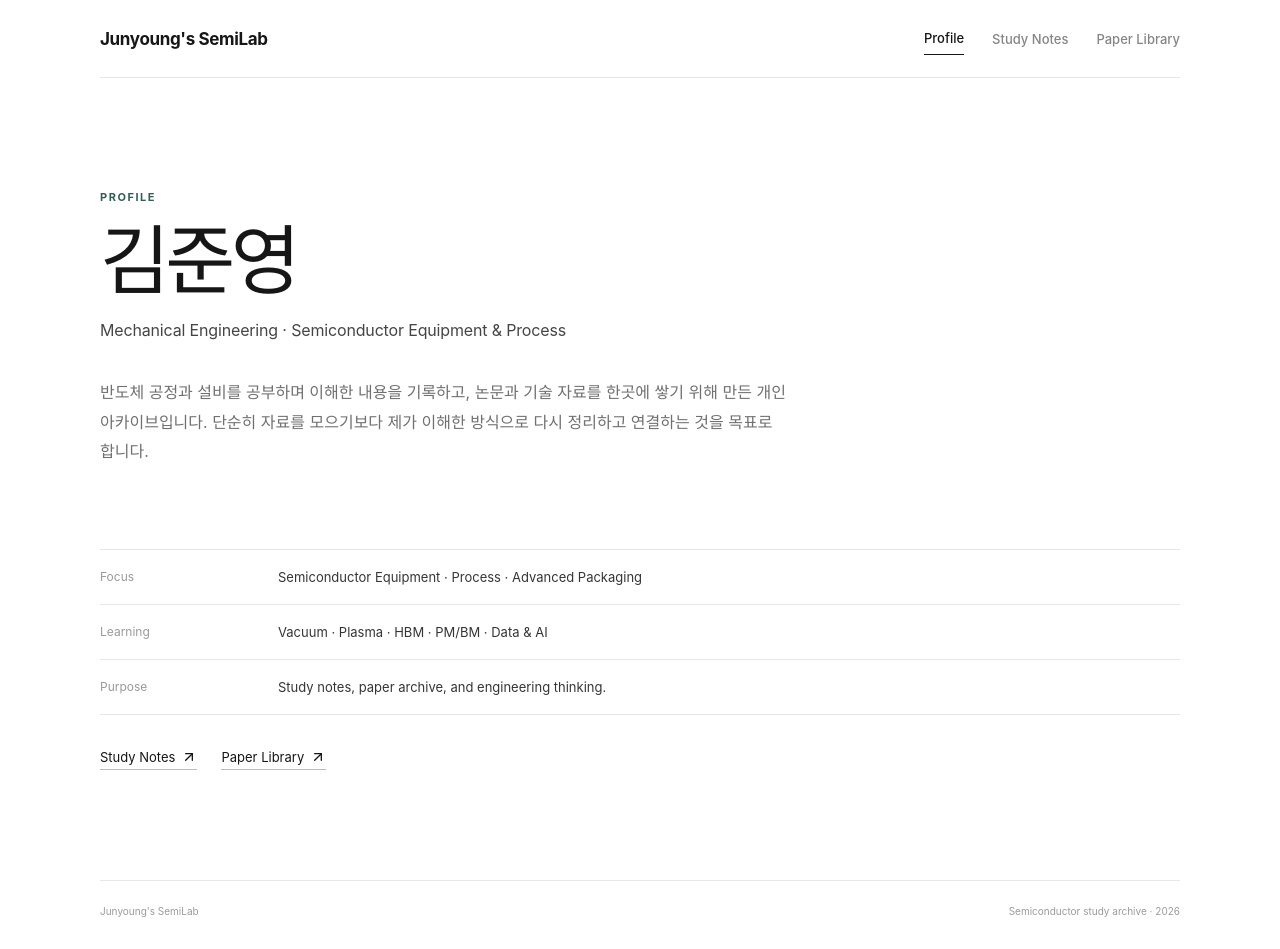
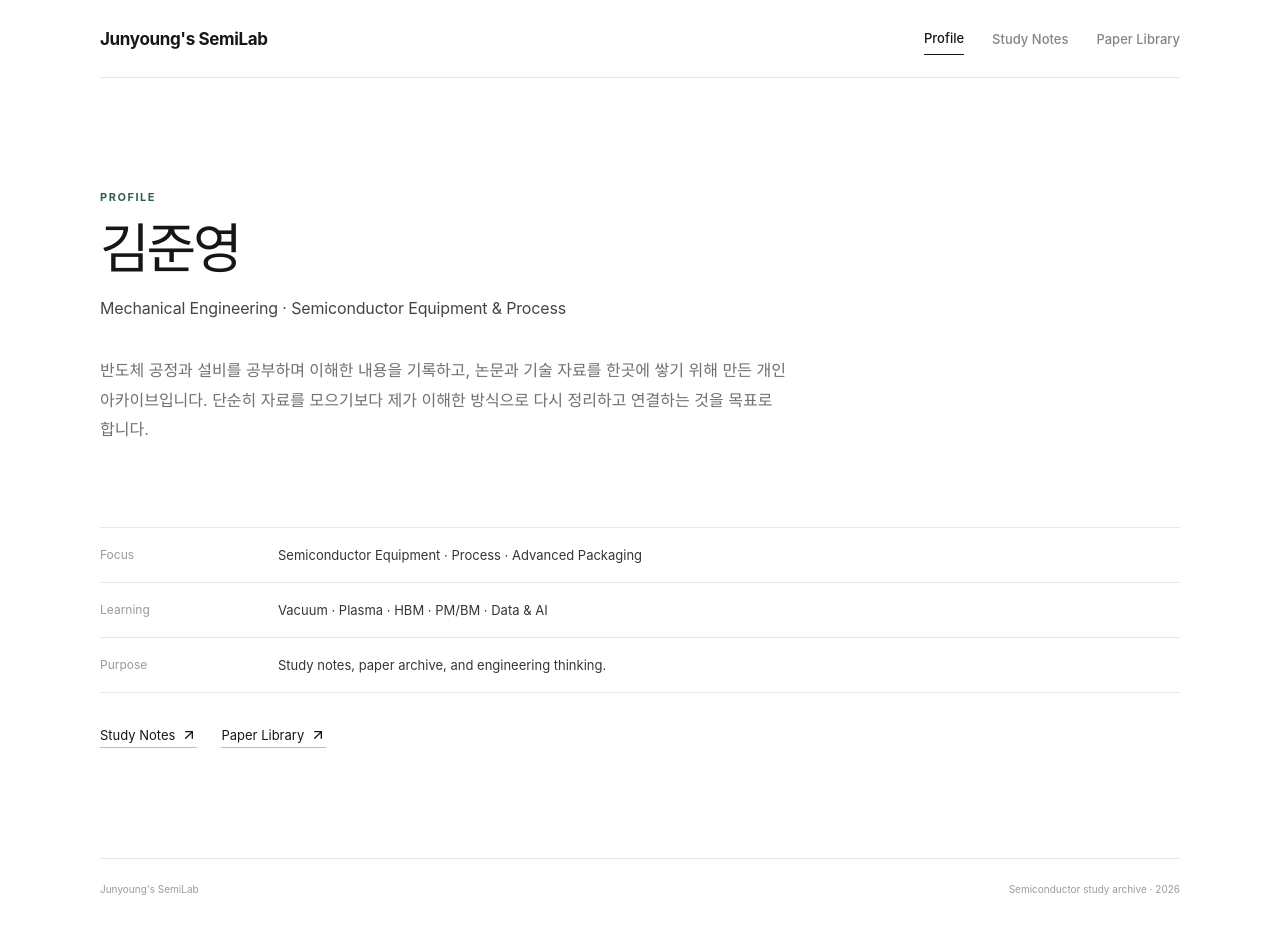
Before and after one commit to keemjunyoung/junyoung-semilab, a React (Vite) app: page / in a window 1280 px wide. After the commit the page ends 927 px from the top, so only its background shows below. Built offline with nearby package versions, Linux system fonts and the light colour scheme.

Commit message:
Reduce profile name size

```diff
--- a/src/styles.css
+++ b/src/styles.css
@@ -96,7 +96,7 @@ main { flex: 1; }
 .profile-intro { max-width: 760px; }
 .profile-intro h1 {
   margin: 0;
-  font-size: clamp(48px, 7vw, 76px);
+  font-size: clamp(36px, 5vw, 54px);
   line-height: 1;
   letter-spacing: -.06em;
   font-weight: 640;
```
